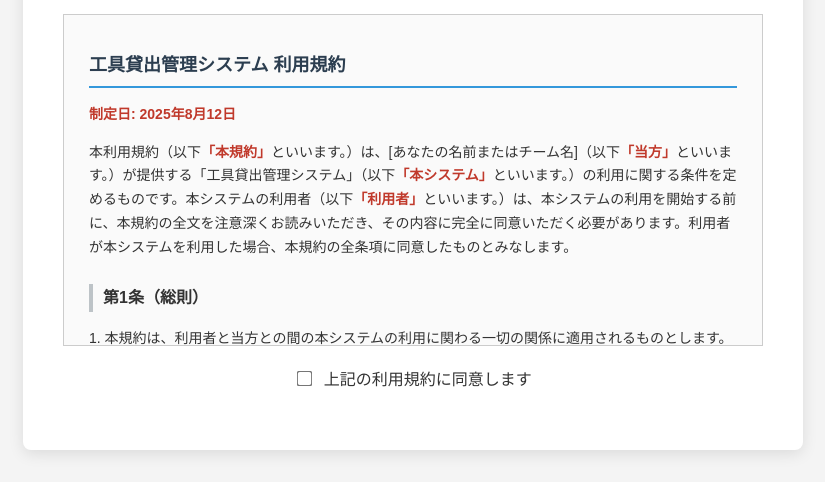
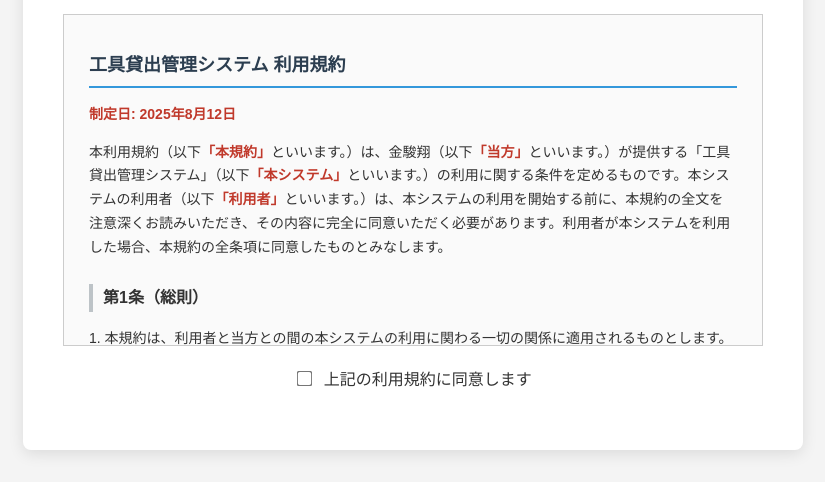
Before and after one commit to J105588/T-C, a plain HTML site: page tools.html in a window 1280 px wide. Shown: the part 235-717 px from the top of the page, without its empty margins (227-1052 px from the left). Drawn offline with Linux system fonts and the light colour scheme.

Commit message:
Update tools.html

```diff
--- a/tools.html
+++ b/tools.html
@@ -168,7 +168,7 @@
             <h2>工具貸出管理システム 利用規約</h2>
             <p><strong>制定日: 2025年8月12日</strong></p>
             <p>
-                本利用規約（以下<strong>「本規約」</strong>といいます。）は、[あなたの名前またはチーム名]（以下<strong>「当方」</strong>といいます。）が提供する「工具貸出管理システム」（以下<strong>「本システム」</strong>といいます。）の利用に関する条件を定めるものです。本システムの利用者（以下<strong>「利用者」</strong>といいます。）は、本システムの利用を開始する前に、本規約の全文を注意深くお読みいただき、その内容に完全に同意いただく必要があります。利用者が本システムを利用した場合、本規約の全条項に同意したものとみなします。
+                本利用規約（以下<strong>「本規約」</strong>といいます。）は、金駿翔（以下<strong>「当方」</strong>といいます。）が提供する「工具貸出管理システム」（以下<strong>「本システム」</strong>といいます。）の利用に関する条件を定めるものです。本システムの利用者（以下<strong>「利用者」</strong>といいます。）は、本システムの利用を開始する前に、本規約の全文を注意深くお読みいただき、その内容に完全に同意いただく必要があります。利用者が本システムを利用した場合、本規約の全条項に同意したものとみなします。
             </p>
             <h3>第1条（総則）</h3>
             <p>1. 本規約は、利用者と当方との間の本システムの利用に関わる一切の関係に適用されるものとします。</p>
```
